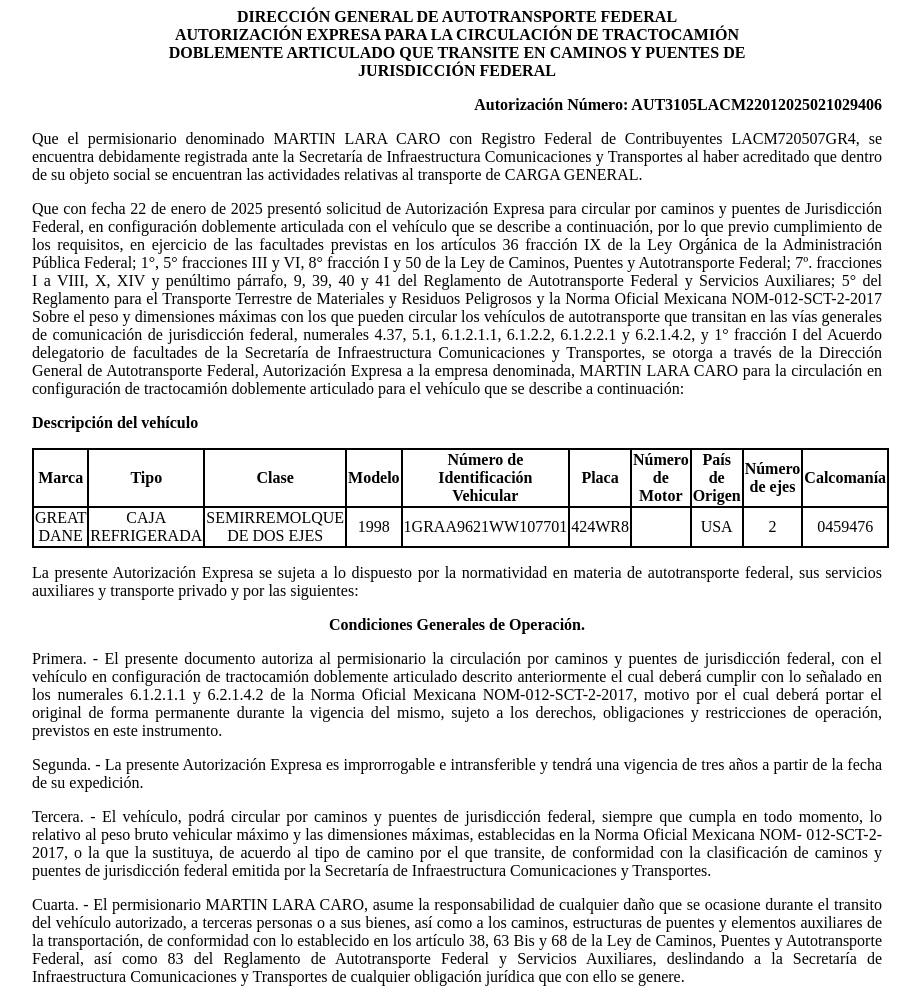
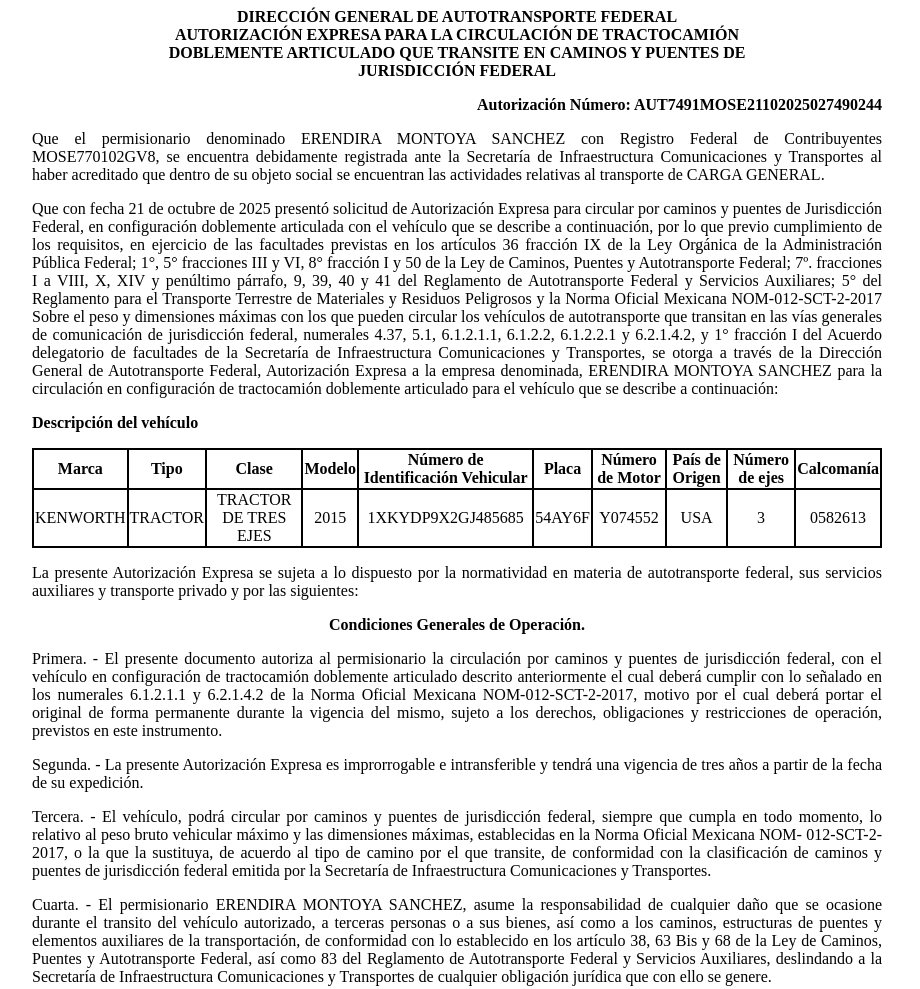
Before and after one commit to app-sct1/ConsultaAutDobleRemolque-folio-0201262, a plain HTML site: page index.html in a window 1280 px wide. Shown: the top 989 px of the page, without its empty margins (183-1103 px from the left). Drawn offline with Linux system fonts and the light colour scheme.

Commit message:
index.html

```diff
--- a/index.html
+++ b/index.html
@@ -75,19 +75,19 @@
 						<p class="sinMargen">DOBLEMENTE ARTICULADO QUE TRANSITE EN CAMINOS Y PUENTES DE</p>
 						<p class="sinMargen">JURISDICCIÓN FEDERAL</p>
 					</div>
-<p class="derechaNegro">Autorización Número: AUT3105LACM22012025021029406</p>
+<p class="derechaNegro">Autorización Número: AUT7491MOSE21102025027490244</p>
 
 					<p class="justificado">Que el permisionario denominado
-						MARTIN LARA CARO con Registro Federal de
-						Contribuyentes LACM720507GR4, se encuentra
+						ERENDIRA MONTOYA SANCHEZ con Registro Federal de
+						Contribuyentes MOSE770102GV8, se encuentra
 						debidamente registrada ante la Secretaría de Infraestructura
 						Comunicaciones y Transportes al haber acreditado que dentro de su
 						objeto social se encuentran las actividades relativas al
 						transporte de CARGA GENERAL.</p>
 
 
-					<p class="justificado">Que con fecha 22 de
-						enero de 2025 presentó
+					<p class="justificado">Que con fecha 21 de
+						octubre de 2025 presentó
 						solicitud de Autorización Expresa para circular por caminos y
 						puentes de Jurisdicción Federal, en configuración doblemente
 						articulada con el vehículo que se describe a continuación, por lo
@@ -107,7 +107,7 @@
 						facultades de la Secretaría de Infraestructura Comunicaciones y
 						Transportes, se otorga a través de la
 						Dirección General de Autotransporte Federal, Autorización Expresa a la
-						empresa denominada, MARTIN LARA CARO para la
+						empresa denominada, ERENDIRA MONTOYA SANCHEZ para la
 						circulación en configuración de tractocamión doblemente articulado
 						para el vehículo que se describe a continuación:</p>
 
@@ -128,16 +128,16 @@
 							<th class="borde">Calcomanía</th>
 						</tr>
 						<tr class="borde">
-							<td class="borde">GREAT DANE</td>
-							<td class="borde">CAJA REFRIGERADA</td>
-							<td class="borde">SEMIRREMOLQUE DE DOS EJES</td>
-							<td class="borde">1998</td>
-							<td class="borde">1GRAA9621WW107701</td>
-							<td class="borde">424WR8</td>
-							<td class="borde"></td>
+							<td class="borde">KENWORTH</td>
+							<td class="borde">TRACTOR</td>
+							<td class="borde">TRACTOR DE TRES EJES</td>
+							<td class="borde">2015</td>
+							<td class="borde">1XKYDP9X2GJ485685</td>
+							<td class="borde">54AY6F</td>
+							<td class="borde">Y074552</td>
 							<td class="borde">USA</td>
-							<td class="borde">2</td>
-							<td class="borde">0459476</td>
+							<td class="borde">3</td>
+							<td class="borde">0582613</td>
 						</tr>
 
 					</tbody></table>
@@ -175,7 +175,7 @@
 						Secretaría de Infraestructura Comunicaciones y Transportes.</p>
 
 					<p class="justificado">Cuarta. - El permisionario
-						MARTIN LARA CARO, asume la responsabilidad de
+						ERENDIRA MONTOYA SANCHEZ, asume la responsabilidad de
 						cualquier daño que se ocasione durante el transito del vehículo
 						autorizado, a terceras personas o a sus bienes, así como a los
 						caminos, estructuras de puentes y elementos auxiliares de la
```
